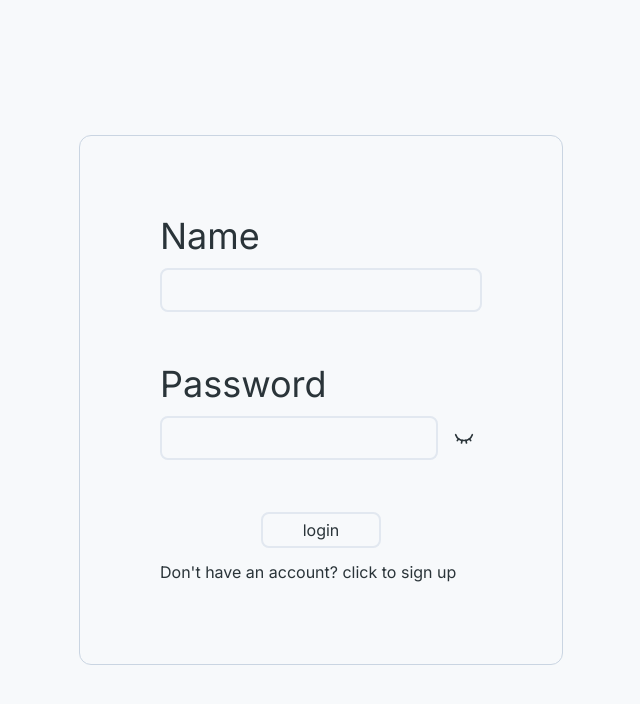
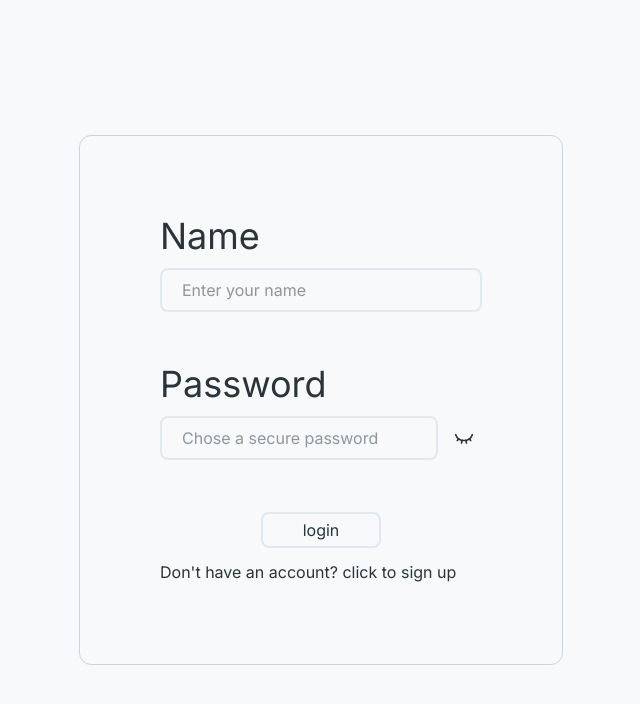
Before and after one commit to A1iHassan/POS, a React (Vite) app in the folder app/: page /auth in a window 1280 px wide. Shown: the top 704 px of the page, without its empty margins (319-959 px from the left). Built offline with nearby package versions, Linux system fonts and the light colour scheme; no server answers.

Commit message:
added debouncing on input fields

```diff
--- /dev/null
+++ b/app/src/api/auth.ts
@@ -0,0 +1,9 @@
+import axios from "axios";
+
+export const authApi = axios.create({
+    baseURL: import.meta.env.VITE_API_BASE || "http://localhost:3000/api/v1/auth",
+    withCredentials: true,
+    headers: {
+        "Content-Type": "application/json"
+    }
+})
--- a/app/src/data/productsData.ts
+++ b/app/src/api/productsData.ts
@@ -1,6 +1,6 @@
 import axios from "axios";
 
 export const productsApi = axios.create({
-    baseURL: import.meta.env.VITE_API_BASE || "https://pos-avnr.onrender.com/api/v1/products",
+    baseURL: import.meta.env.VITE_API_BASE || "http://localhost:3000/api/v1/products",
     headers: { "Content-Type": "application/json" }
 })
--- a/app/src/pages/Inventory.tsx
+++ b/app/src/pages/Inventory.tsx
@@ -10,7 +10,7 @@ import {
 } from "lucide-react";
 import { useState, type ChangeEvent } from "react";
 import { useQuery, useMutation, useQueryClient } from "@tanstack/react-query";
-import { productsApi } from "../data/productsData";
+import { productsApi } from "../api/productsData";
 import type { Products } from "../data/types";
 
 export default function Inventory() {
@@ -153,19 +153,19 @@ export default function Inventory() {
           <table className="w-full border-collapse">
             <thead className="sticky top-0 bg-surface-container-high z-10 shadow-sm">
               <tr>
-                <th className="w-100 px-4 py-3 text-left text-[10px] font-bold uppercase tracking-[0.1em] text-on-surface-variant border-b border-outline-variant/20 font-body">
+                <th className="w-100 px-4 py-3 text-left text-[10px] font-bold uppercase tracking-widest text-on-surface-variant border-b border-outline-variant/20 font-body">
                   Barcode
                 </th>
-                <th className="w-120 px-4 py-3 text-left text-[10px] font-bold uppercase tracking-[0.1em] text-on-surface-variant border-b border-outline-variant/20 font-body">
+                <th className="w-120 px-4 py-3 text-left text-[10px] font-bold uppercase tracking-widest text-on-surface-variant border-b border-outline-variant/20 font-body">
                   Name
                 </th>
-                <th className="w-50 px-4 py-3 text-left text-[10px] font-bold uppercase tracking-[0.1em] text-on-surface-variant border-b border-outline-variant/20 font-body">
+                <th className="w-50 px-4 py-3 text-left text-[10px] font-bold uppercase tracking-widest text-on-surface-variant border-b border-outline-variant/20 font-body">
                   Quantity
                 </th>
-                <th className="px-4 py-3 text-right text-[10px] font-bold uppercase tracking-[0.1em] text-on-surface-variant border-b border-outline-variant/20 font-body">
+                <th className="px-4 py-3 text-right text-[10px] font-bold uppercase tracking-widest text-on-surface-variant border-b border-outline-variant/20 font-body">
                   Expiry
                 </th>
-                <th className="w-16 px-4 py-3 text-right text-[10px] font-bold uppercase tracking-[0.1em] text-on-surface-variant border-b border-outline-variant/20 font-body">
+                <th className="w-16 px-4 py-3 text-right text-[10px] font-bold uppercase tracking-widest text-on-surface-variant border-b border-outline-variant/20 font-body">
                   Controls
                 </th>
               </tr>
--- a/app/src/pages/auth.tsx
+++ b/app/src/pages/auth.tsx
@@ -1,17 +1,40 @@
-import { useState } from "react"
+import { useState, useRef } from "react"
 import { Eye, EyeClosed } from "lucide-react"
+import { authApi } from "../api/auth"
 
 const Auth = () => {
     const [authState, setAuthState] = useState<"login" | "signup">("login")
     const [showPass, setShowPass] = useState<boolean>(false)
+    const [userData, setUserData] = useState<{ name: string, password: string }>({ name: "", password: "" })
+    console.log(userData)
+    const timeoutRef = useRef(null)
 
     return <div className="w-screen h-screen flex gap-3 justify-center items-center">
         <form className="flex flex-col gap-3 justify-center items-center border border-slate-300 p-20 rounded-xl">
             <label htmlFor="name" className=" w-full text-4xl">Name</label>
-            <input type="text" id="name" className="mb-10 w-full px-5 py-2 rounded-lg border-2 border-slate-200 focus:border-slate-500 outline-0" />
+            <input
+                onChange={(e) => {
+                    if (timeoutRef.current) clearTimeout(timeoutRef.current);
+                    timeoutRef.current = setTimeout(() => {
+                        setUserData(prev => ({ ...prev, name: e.target.value }))
+                    }, 500)
+                }}
+                placeholder="Enter your name"
+                type="text" id="name"
+                className="mb-10 w-full px-5 py-2 rounded-lg border-2 border-slate-200 focus:border-slate-500 outline-0" />
             <label htmlFor="password" className=" w-full text-4xl">Password</label>
             <div className="flex gap-2 w-full mb-10">
-                <input type={showPass ? "text" : "password"} id="password" className="px-5 py-2 rounded-lg border-2 border-slate-200 focus:border-slate-500 outline-0" />
+                <input
+                    onChange={(e) => {
+                        if (timeoutRef.current) clearTimeout(timeoutRef.current);
+                        timeoutRef.current = setTimeout(() => {
+                            setUserData(prev => ({ ...prev, password: e.target.value }))
+                        }, 500)
+                    }}
+                    placeholder="Chose a secure password"
+                    type={showPass ? "text" : "password"}
+                    id="password"
+                    className="px-5 py-2 rounded-lg border-2 border-slate-200 focus:border-slate-500 outline-0" />
                 <span onClick={() => { setShowPass(prev => !prev) }} className="cursor-pointer place-self-center hover:bg-slate-200 rounded p-2">
                     {showPass ? <Eye size={20} /> : <EyeClosed size={20} />}
                 </span>
```
